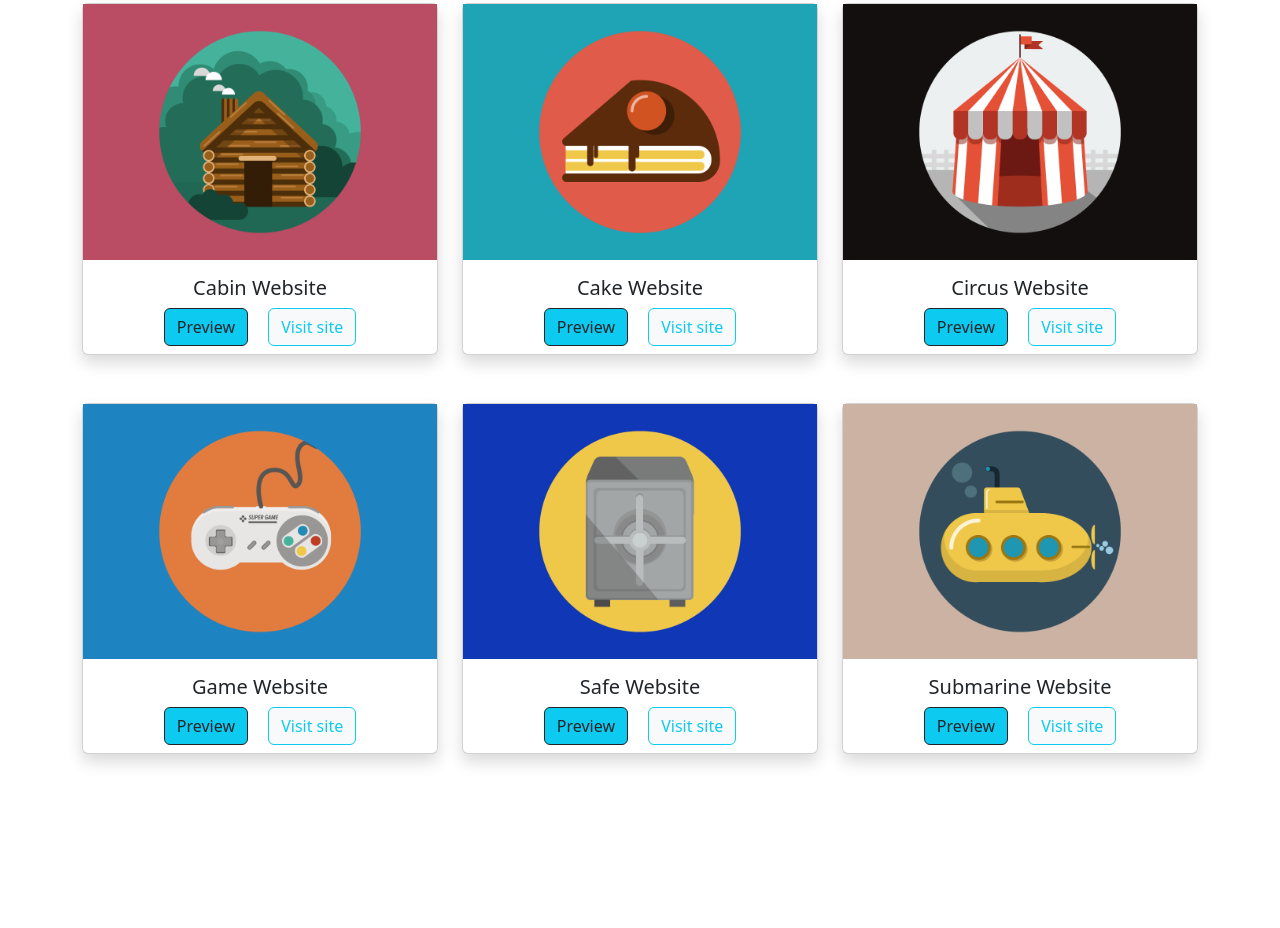
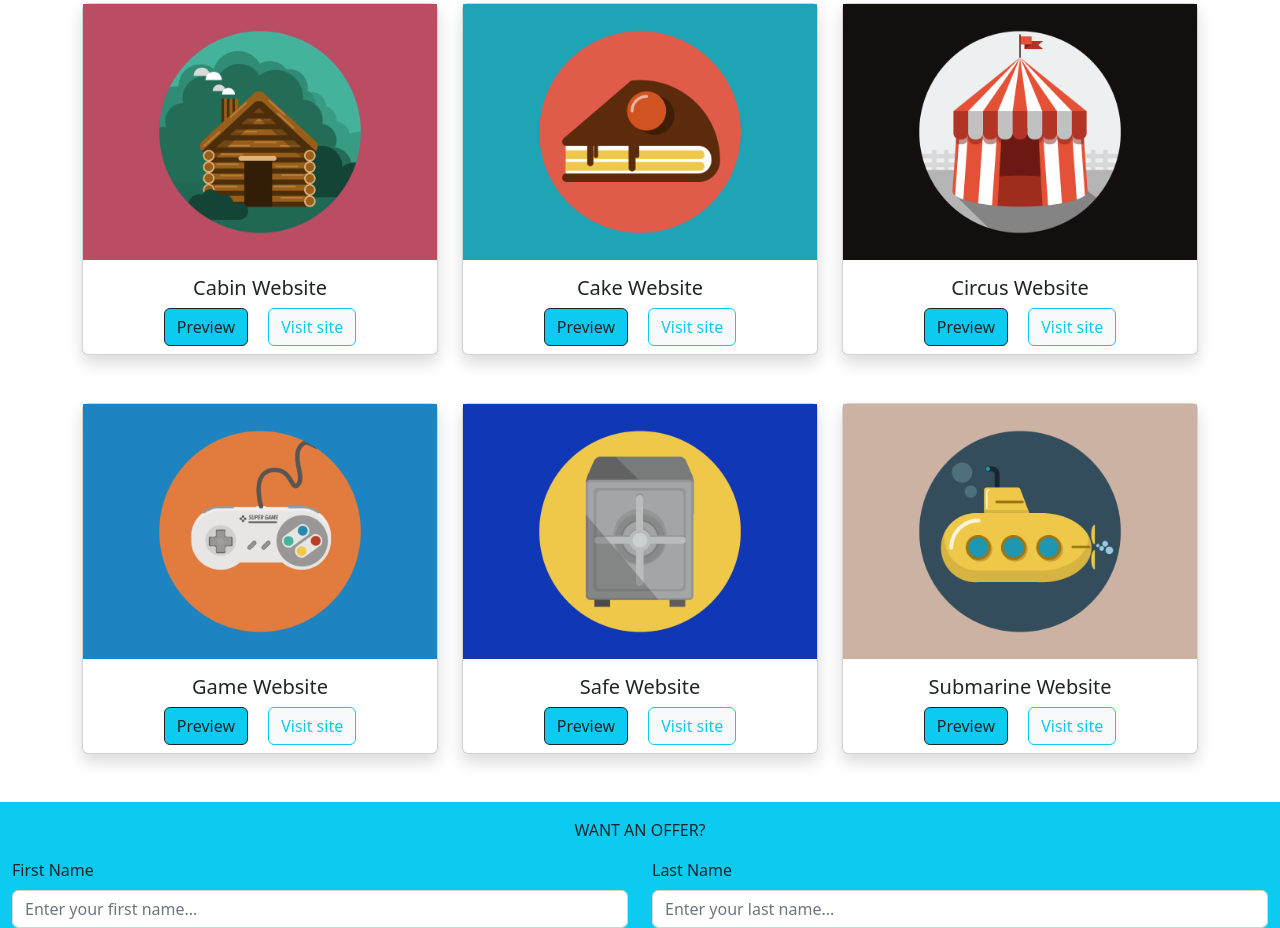
Before and after one commit to luigilalo/bootstrap-html-freelancer, a plain HTML site: page index.html in a window 1280 px wide. Shown: the part 554-1482 px from the top of the page. Before the commit the page ends 1356 px from the top, so only its background shows below. Drawn offline with nearby package versions, Linux system fonts and the light colour scheme.

Commit message:
Form Started

```diff
--- a/index.html
+++ b/index.html
@@ -123,10 +123,28 @@
                             </div>
                       </div>
                       </div>
+                      </div>
+
+                      <div class="container-fluid bg-info">
+                        <div class="row">
+                            <div class="col-12 mt-3">
+                                <p class="text-center"> WANT AN OFFER? </p>
+                            </div>
+                            <div class="col-6">
+                                <label for="FormFirstName" class="form-label">First Name</label>
+                                <input type="text" class="form-control" id="FormFirstName" placeholder="Enter your first name...">
+                            </div>
+                            <div class="col-6">
+                                <label for="FormLastName" class="form-label">Last Name</label>
+                                <input type="text" class="form-control" id="FormLastName" placeholder="Enter your last name...">
+                                </div>
+                        </div>
 
 
 
-    </main>
+                      </div>
+
+  </main>
 
 
     <footer>
```
